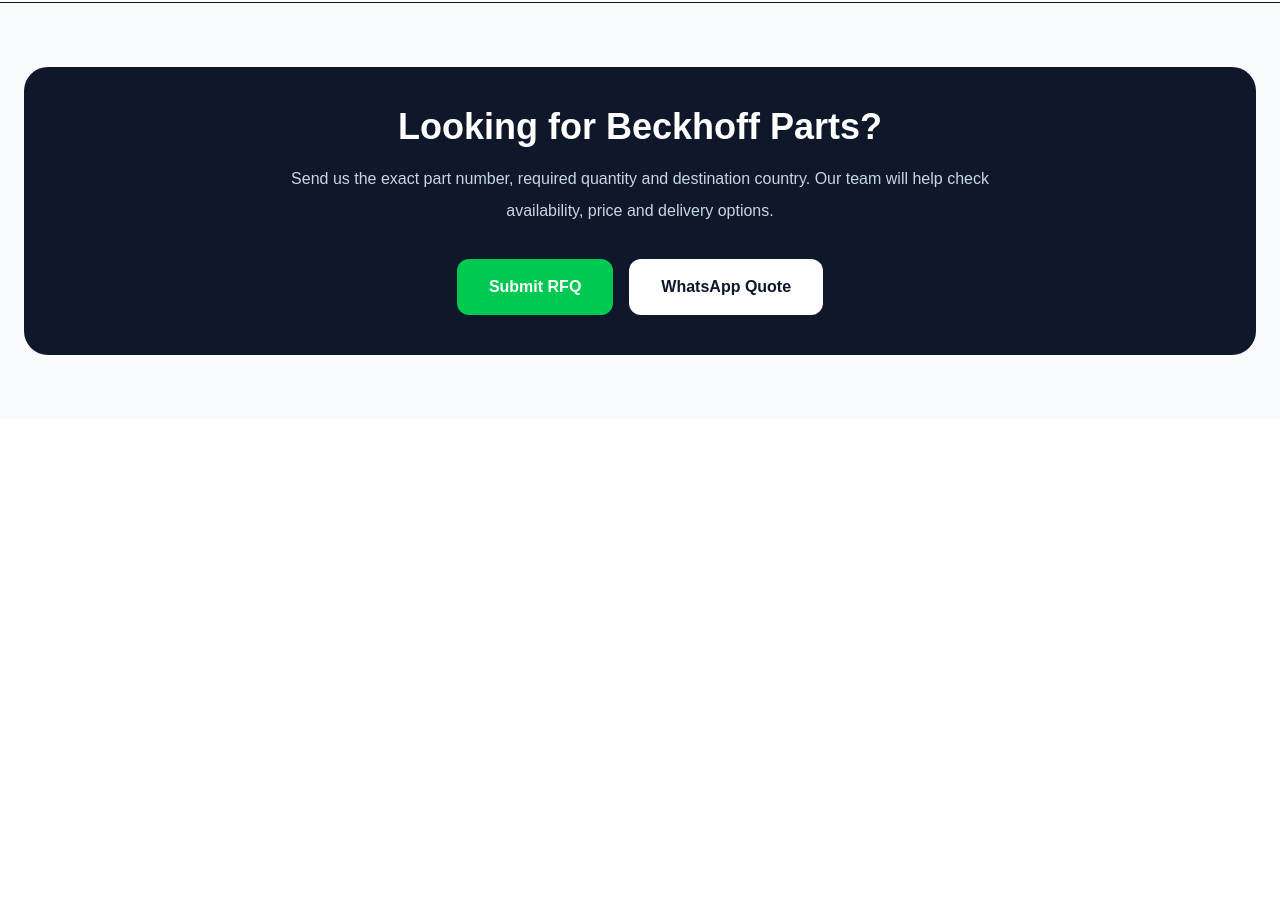
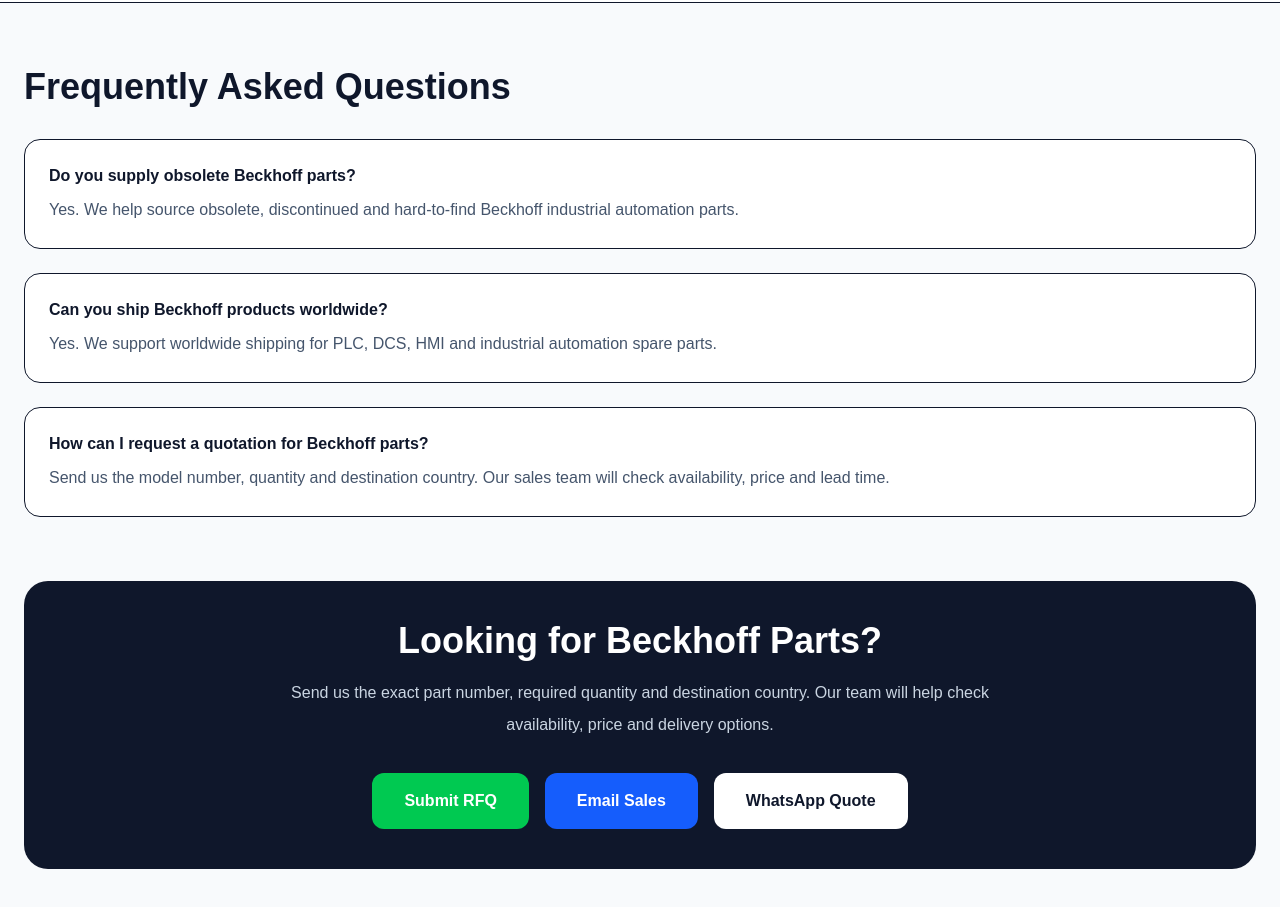
Before and after one commit to summitwang/globalplcparts, a Next.js app: page /brands/beckhoff in a window 1280 px wide. Shown: the part 3380-4287 px from the top of the page. Before the commit the page ends 3799 px from the top, so only its background shows below. Built offline with nearby package versions, Linux system fonts and the light colour scheme.

Commit message:
Brand SEO PRO MAX

```diff
--- a/app/brands/[slug]/page.tsx
+++ b/app/brands/[slug]/page.tsx
@@ -2,6 +2,8 @@
 import { products } from "@/data/products";
 
 const whatsappNumber = "13774696836";
+const siteUrl = "https://globalplcparts.com";
+const email = "sales@globalplcparts.com";
 
 export async function generateMetadata({
   params,
@@ -17,19 +19,19 @@
   const brandName = brandProducts[0]?.brand || slug;
 
   return {
-  title: `${brandName} Industrial Automation Parts Supplier | GlobalPLCParts`,
-  description: `Browse ${brandName} PLC, DCS, controller, HMI, module and industrial automation spare parts. Request quotation from GlobalPLCParts.`,
-
+    title: `${brandName} PLC Parts Supplier | ${brandName} Automation Components`,
+    description: `GlobalPLCParts supplies ${brandName} PLC modules, DCS parts, HMI panels, I/O modules, controllers and industrial automation spare parts worldwide.`,
     alternates: {
-    canonical: `https://globalplcparts.com/brands/${slug}`,
+      canonical: `${siteUrl}/brands/${slug}`,
     },
-
     keywords: [
-      `${brandName} supplier`,
-      `${brandName} PLC parts`,
+      `${brandName} PLC supplier`,
+      `${brandName} spare parts`,
       `${brandName} automation parts`,
-      `${brandName} spare parts`,
-      `${brandName} module`,
+      `${brandName} industrial modules`,
+      `${brandName} replacement parts`,
+      `${brandName} distributor`,
+      `${brandName} inventory`,
     ],
   };
 }
@@ -47,14 +49,6 @@
 
   const brandName = brandProducts[0]?.brand || slug;
 
-  const brandJsonLd = {
-  "@context": "https://schema.org",
-  "@type": "Brand",
-  name: brandName,
-  url: `https://globalplcparts.com/brands/${slug}`,
-  description: `${brandName} industrial automation parts supplier`,
-};
-
   const whatsappText = encodeURIComponent(
     `Hello GlobalPLCParts, I want to request a quote for ${brandName} industrial automation parts.`
   );
@@ -70,27 +64,74 @@
     );
   }
 
+  const brandJsonLd = {
+    "@context": "https://schema.org",
+    "@type": "Brand",
+    name: brandName,
+    url: `${siteUrl}/brands/${slug}`,
+    description: `${brandName} industrial automation parts supplier`,
+  };
+
+  const organizationJsonLd = {
+    "@context": "https://schema.org",
+    "@type": "Organization",
+    name: "GlobalPLCParts",
+    url: siteUrl,
+    email,
+  };
+
+  const faqJsonLd = {
+    "@context": "https://schema.org",
+    "@type": "FAQPage",
+    mainEntity: [
+      {
+        "@type": "Question",
+        name: `Do you supply obsolete ${brandName} parts?`,
+        acceptedAnswer: {
+          "@type": "Answer",
+          text: `Yes. GlobalPLCParts helps source obsolete, discontinued and hard-to-find ${brandName} industrial automation parts.`,
+        },
+      },
+      {
+        "@type": "Question",
+        name: `Can you ship ${brandName} products worldwide?`,
+        acceptedAnswer: {
+          "@type": "Answer",
+          text: "Yes. We support worldwide shipping for industrial automation spare parts.",
+        },
+      },
+      {
+        "@type": "Question",
+        name: `How can I request a quotation for ${brandName} parts?`,
+        acceptedAnswer: {
+          "@type": "Answer",
+          text: "Send us the model number, quantity and destination country. Our sales team will check availability, price and lead time.",
+        },
+      },
+    ],
+  };
+
   return (
     <>
       <script
         type="application/ld+json"
-      dangerouslySetInnerHTML={{
-        __html: JSON.stringify(brandJsonLd),
-      }}
+        dangerouslySetInnerHTML={{ __html: JSON.stringify(brandJsonLd) }}
+      />
+      <script
+        type="application/ld+json"
+        dangerouslySetInnerHTML={{ __html: JSON.stringify(organizationJsonLd) }}
+      />
+      <script
+        type="application/ld+json"
+        dangerouslySetInnerHTML={{ __html: JSON.stringify(faqJsonLd) }}
       />
 
       <main className="min-h-screen bg-slate-50 text-slate-900">
-
-
         <section className="bg-white border-b">
           <div className="max-w-7xl mx-auto px-6 py-6 text-sm text-slate-500">
-          <Link href="/" className="hover:text-blue-600">
-            Home
-          </Link>
+            <Link href="/" className="hover:text-blue-600">Home</Link>
             <span className="mx-2">/</span>
-          <Link href="/brands" className="hover:text-blue-600">
-            Brands
-          </Link>
+            <Link href="/brands" className="hover:text-blue-600">Brands</Link>
             <span className="mx-2">/</span>
             <span>{brandName}</span>
           </div>
@@ -103,7 +144,7 @@
                 Industrial Automation Brand Supplier
               </p>
 
-            <h1 className="text-6xl font-black leading-tight mb-6">
+              <h1 className="text-5xl lg:text-6xl font-black leading-tight mb-6">
                 {brandName} Industrial Automation Parts Supplier
               </h1>
 
@@ -116,11 +157,13 @@
             </div>
 
             <div className="bg-slate-900 text-white rounded-3xl p-8">
-            <h2 className="text-3xl font-black mb-4">Need {brandName} Parts?</h2>
+              <h2 className="text-3xl font-black mb-4">
+                Need {brandName} Parts?
+              </h2>
 
               <p className="text-slate-300 leading-7 mb-6">
-              Send your model number, quantity and destination country. We will
-              check price, availability and delivery time.
+                Send your model number, quantity and destination country. We
+                will check price, availability and delivery time.
               </p>
 
               <Link
@@ -191,13 +234,10 @@
                   <p className="text-blue-600 font-black text-sm mb-2">
                     {product.brand}
                   </p>
-
                   <h3 className="text-xl font-black mb-3">{product.model}</h3>
-
                   <p className="text-slate-500 text-sm mb-5">
                     {product.category}
                   </p>
-
                   <span className="inline-block bg-blue-600 text-white px-5 py-3 rounded-xl font-black text-sm">
                     View Details
                   </span>
@@ -215,7 +255,8 @@
               </h2>
 
               <div className="hidden">
-  {brandProducts.slice(0, 30).map((item) => (
+                {brandName} PLC Supplier {brandName} Spare Parts {brandName} Automation Components {brandName} Industrial Modules {brandName} PLC Distributor {brandName} Inventory {brandName} Replacement Modules
+                {brandProducts.slice(0, 50).map((item) => (
                   <span key={item.slug}>
                     {item.brand} {item.model} PLC Module,
                   </span>
@@ -254,6 +295,27 @@
         </section>
 
         <section className="max-w-7xl mx-auto px-6 py-16">
+          <h2 className="text-4xl font-black mb-8">
+            Frequently Asked Questions
+          </h2>
+
+          <div className="space-y-6">
+            <FAQ
+              q={`Do you supply obsolete ${brandName} parts?`}
+              a={`Yes. We help source obsolete, discontinued and hard-to-find ${brandName} industrial automation parts.`}
+            />
+            <FAQ
+              q={`Can you ship ${brandName} products worldwide?`}
+              a="Yes. We support worldwide shipping for PLC, DCS, HMI and industrial automation spare parts."
+            />
+            <FAQ
+              q={`How can I request a quotation for ${brandName} parts?`}
+              a="Send us the model number, quantity and destination country. Our sales team will check availability, price and lead time."
+            />
+          </div>
+        </section>
+
+        <section className="max-w-7xl mx-auto px-6 pb-16">
           <div className="bg-slate-900 text-white rounded-3xl p-10 text-center">
             <h2 className="text-4xl font-black mb-4">
               Looking for {brandName} Parts?
@@ -272,6 +334,13 @@
               >
                 Submit RFQ
               </Link>
+
+              <a
+                href={`mailto:${email}`}
+                className="bg-blue-600 text-white px-8 py-4 rounded-xl font-black"
+              >
+                Email Sales
+              </a>
 
               <a
                 href={`https://wa.me/${whatsappNumber}?text=${whatsappText}`}
@@ -307,8 +376,15 @@
 
 function Point({ text }: { text: string }) {
   return (
-    <div className="bg-white border rounded-2xl p-4 font-bold">
-      ✓ {text}
+    <div className="bg-white border rounded-2xl p-4 font-bold">✓ {text}</div>
+  );
+}
+
+function FAQ({ q, a }: { q: string; a: string }) {
+  return (
+    <div className="bg-white border rounded-2xl p-6">
+      <h3 className="font-black mb-2">{q}</h3>
+      <p className="text-slate-600 leading-7">{a}</p>
     </div>
   );
 }
--- /dev/null
+++ b/data/brand-seo.ts
@@ -0,0 +1,39 @@
+export const brandSeo: Record<
+  string,
+  {
+    intro: string;
+    keywords: string[];
+    faq: {
+      q: string;
+      a: string;
+    }[];
+  }
+> = {
+  "allen-bradley": {
+    intro:
+      "Allen Bradley is one of the world's leading industrial automation brands. GlobalPLCParts supplies Allen Bradley PLCs, ControlLogix modules, CompactLogix controllers, HMI panels, drives, power supplies, and obsolete automation components worldwide.",
+
+    keywords: [
+      "Allen Bradley PLC Supplier",
+      "Allen Bradley Spare Parts",
+      "Allen Bradley Distributor",
+      "Allen Bradley Automation Components",
+      "Allen Bradley Inventory"
+    ],
+
+    faq: [
+      {
+        q: "Do you provide obsolete Allen Bradley parts?",
+        a: "Yes. We specialize in sourcing obsolete and hard-to-find Allen Bradley automation components."
+      },
+      {
+        q: "Do you ship worldwide?",
+        a: "Yes. We provide international shipping to over 100 countries."
+      },
+      {
+        q: "Can I request a quotation?",
+        a: "Yes. Submit an RFQ and our sales team will respond within 24 hours."
+      }
+    ]
+  }
+};
```
Lines whose indentation alone changed are shown as unchanged.
